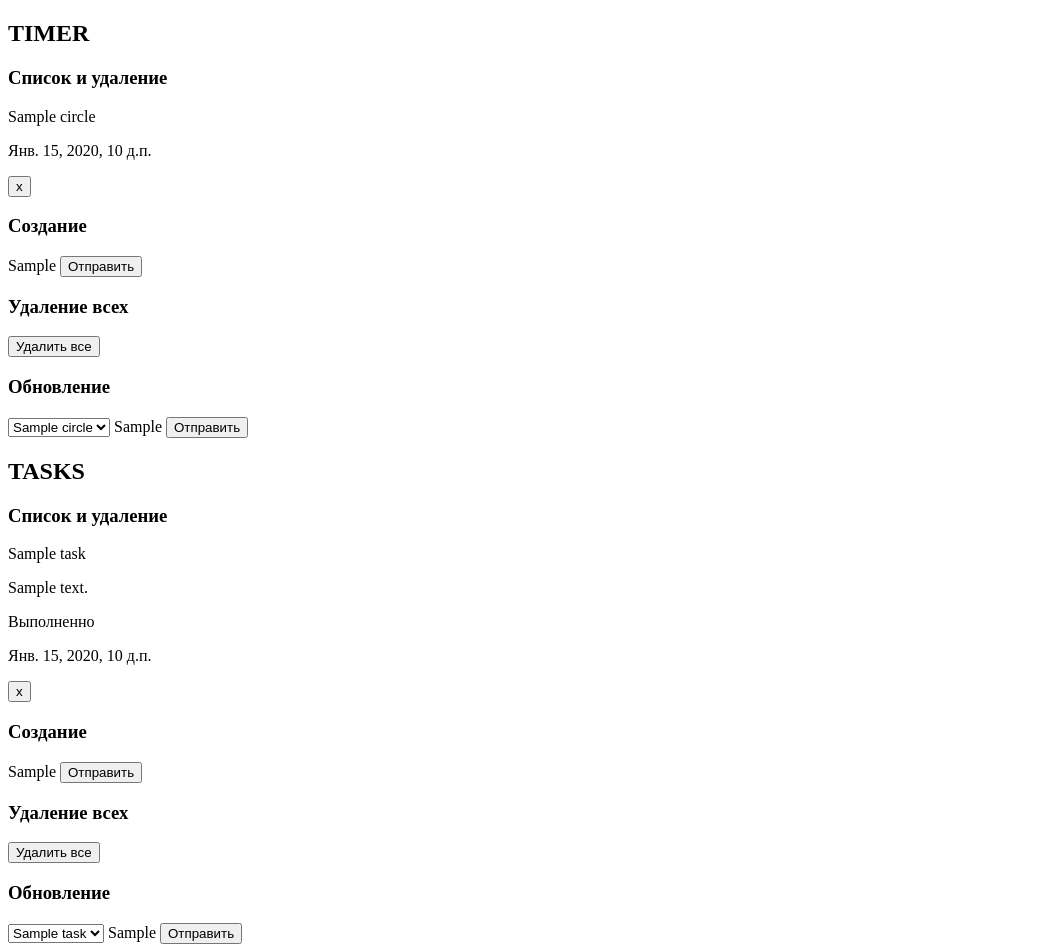
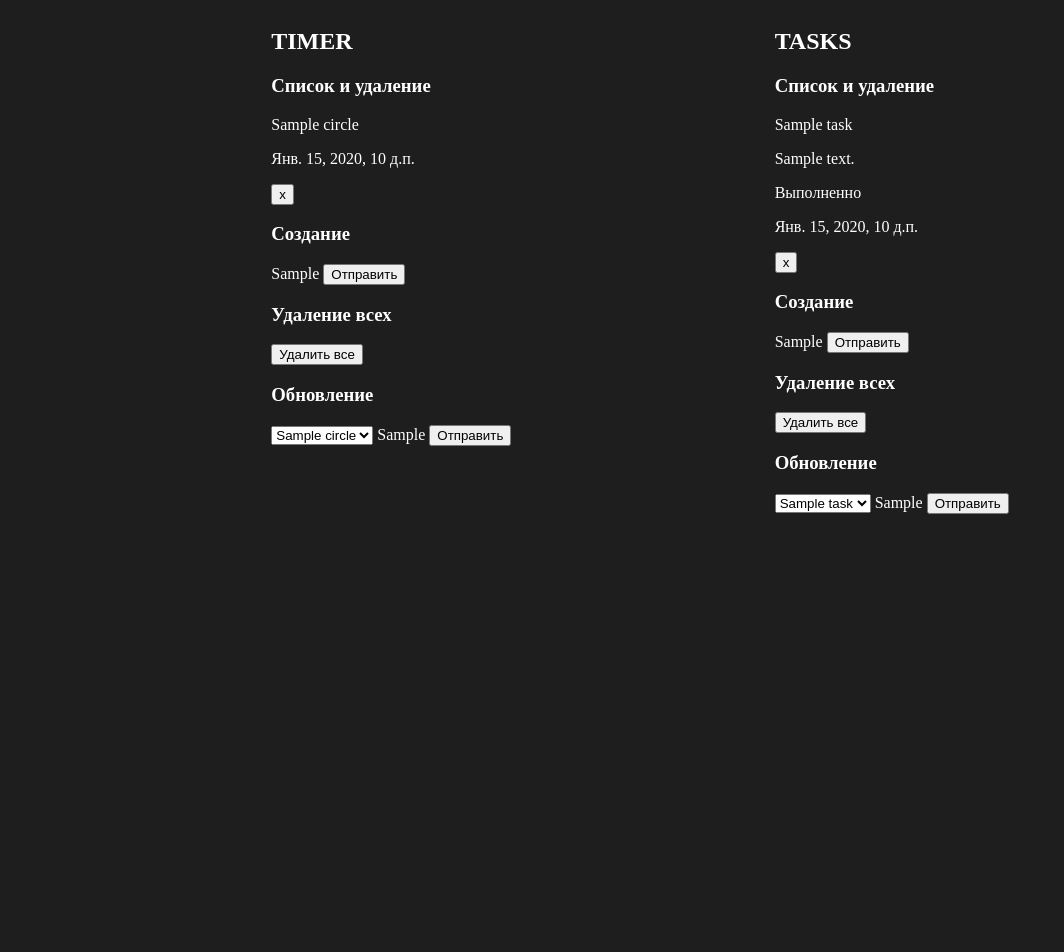
Before and after one commit to danil-olegovich-melnikov/tomato_timer, a Django app: template backend/config/templates/timer_tasks/main.html in a window 1280 px wide. Shown: the whole page, without its empty margins (0-1064 px from the left). After the commit the page ends 514 px from the top, so only its background shows below. Run offline with Django 3.2, Linux system fonts and the light colour scheme; tables that the repository leaves empty hold one stand-in row (values such as "Sample post"); the template is opened without the code that fills it: values that come from a table or form of the project are taken from there, most other values are stand-ins (such as "Sample title", 1, 10 or a date in 2020).

Commit message:
CLEAN UP

```diff
--- a/backend/config/config/settings.py
+++ b/backend/config/config/settings.py
@@ -39,7 +39,6 @@ INSTALLED_APPS = [
     'tasks',
     'handler',
     'authorization',
-
 ]
 
 MIDDLEWARE = [
--- a/backend/config/handler/urls.py
+++ b/backend/config/handler/urls.py
@@ -6,6 +6,5 @@ from . import views
 app_name = 'handler'
 
 urlpatterns = [
-    path("profile/", views.main, name="main"),
-    path("", TemplateView.as_view(template_name="timer_tasks/index.html"), name="home")
+    path("", views.main, name="main"),
 ]
--- /dev/null
+++ b/backend/config/static/css/styles.css
@@ -0,0 +1,9 @@
+body {
+    background-color: rgb(30, 30, 30);
+    color: white;
+}
+
+.row {
+    display: flex;
+    justify-content: space-evenly;
+}
--- a/backend/config/templates/timer_tasks/index.html
+++ b/backend/config/templates/timer_tasks/index.html
@@ -1,8 +1,10 @@
 <!DOCTYPE html>
+{% load static %}
 <html lang="en">
 <head>
     <meta charset="UTF-8">
     <title>Title</title>
+    <link rel="stylesheet" href="{% static 'css/styles.css' %}">
 </head>
 <body>
     Пройдите авторизацию
--- a/backend/config/templates/timer_tasks/main.html
+++ b/backend/config/templates/timer_tasks/main.html
@@ -1,10 +1,14 @@
 <!DOCTYPE html>
+{% load static %}
 <html lang="en">
 <head>
     <meta charset="UTF-8">
     <title>Title</title>
+    <link rel="stylesheet" href="{% static 'css/styles.css' %}">
 </head>
 <body>
+<div class="row">
+    <div class="item">
         <h2>TIMER</h2>
         <h3>Список и удаление</h3>
         {% if circles %}
@@ -56,8 +60,10 @@
             {{ create_circles.as_p }}
             <button type="submit">Отправить</button>
         </form>
+    </div>
 
 
+    <div class="item">
         <h2>TASKS</h2>
         <h3>Список и удаление</h3>
         {% if tasks %}
@@ -109,5 +115,7 @@
             {{ create_tasks.as_p }}
             <button type="submit">Отправить</button>
         </form>
+    </div>
+</div>
 </body>
 </html>
```
Also changed, not shown: backend/config/handler/views.py (+5 -5 lines), backend/config/templates/index.html (deleted, +0 -10 lines). Lines whose indentation alone changed are shown as unchanged.
